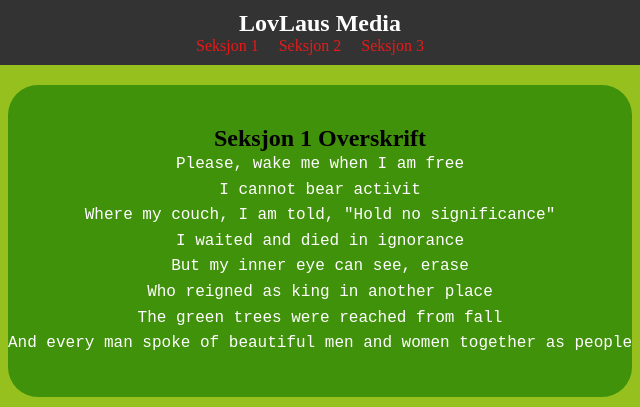
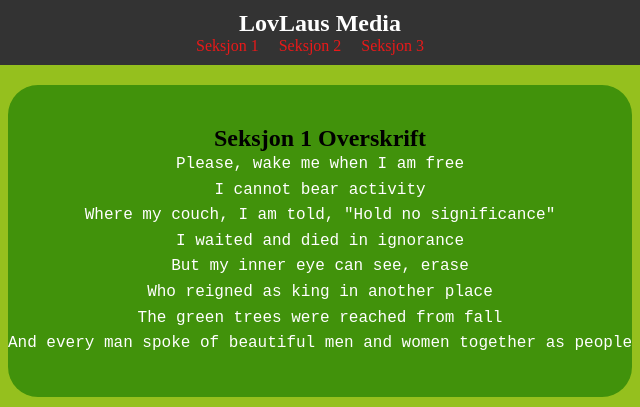
Before and after one commit to planrespekt/New-folder, a plain HTML site: page index.html in a window 1280 px wide. Shown: the top 407 px of the page, 320-960 px from the left. Drawn offline with Linux system fonts and the light colour scheme.

Commit message:
Update index.html

```diff
--- a/index.html
+++ b/index.html
@@ -24,7 +24,7 @@
         <div class="section">
             <h2>Seksjon 1 Overskrift</h2>
             <p class="lyrics"> Please, wake me when I am free<br>
-                I cannot bear activit<br>
+                I cannot bear activity<br>
                 Where my couch, I am told, "Hold no significance"<br>
                 I waited and died in ignorance<br>
                 But my inner eye can see, erase<br>
```
